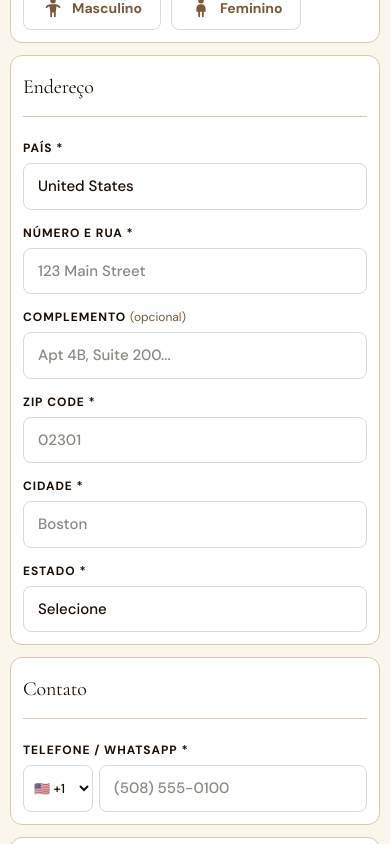
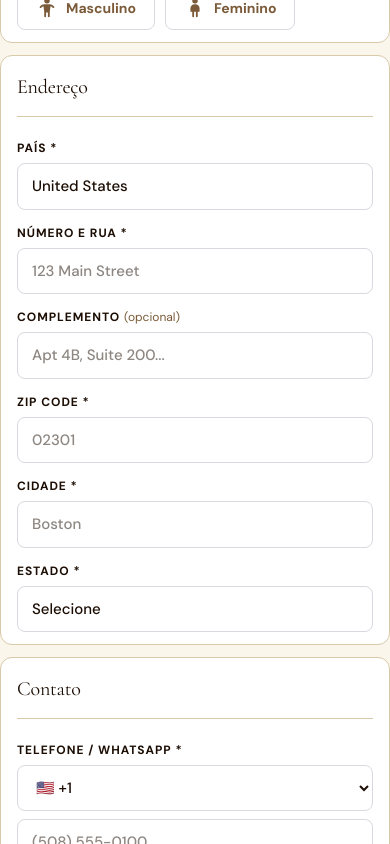
Before and after one commit to dariomigliaccio-new/conad2026, a Next.js app: page /inscricoes in a window 390 px wide. Shown: the part 900-1744 px from the top of the page. Built offline with nearby package versions, Linux system fonts and the light colour scheme.

Commit message:
fix: move phone code above number and reinforce mobile overflow prevention

```diff
--- a/src/app/globals.css
+++ b/src/app/globals.css
@@ -2712,17 +2712,19 @@ a {
 
   /* Força documento fixo */
   * {
-    max-width: 100%;
-    box-sizing: border-box;
+    max-width: 100vw !important;
+    box-sizing: border-box !important;
   }
 
   /* Form container ajustado para mobile */
   .inscWrap {
-    max-width: 100% !important;
+    max-width: 100vw !important;
     width: 100vw !important;
-    padding: clamp(12px, 3vw, 20px) clamp(10px, 2vw, 16px) 60px !important;
+    padding: 12px 16px 60px !important;
     box-sizing: border-box !important;
     overflow-x: hidden !important;
+    margin: 0 !important;
+    border: none !important;
   }
 
   main {
@@ -2756,34 +2758,33 @@ a {
     width: 100% !important;
   }
 
-  /* Phone input no mobile - SEPARADO */
+  /* Phone input no mobile - VERTICAL (código em cima) */
   .inscPhonePais {
-    max-width: 80px !important;
-    min-width: 70px !important;
-    flex: 0 0 70px !important;
+    width: 100% !important;
     box-sizing: border-box !important;
-    padding: 11px 6px !important;
-    font-size: 13px !important;
+    padding: 11px 14px !important;
+    font-size: 15px !important;
+    margin-bottom: 8px !important;
   }
   .inscPhoneRow {
-    display: grid !important;
-    grid-template-columns: 70px 1fr !important;
-    gap: 6px !important;
+    display: flex !important;
+    flex-direction: column !important;
+    gap: 0 !important;
     width: 100% !important;
-    min-width: 0 !important;
+    box-sizing: border-box !important;
   }
   .inscPhoneNum {
     width: 100% !important;
     box-sizing: border-box !important;
-    min-width: 0 !important;
-    overflow: hidden !important;
   }
 
   /* Sections ajustadas */
   .inscSection {
-    padding: 16px 12px 12px !important;
-    margin-bottom: 12px !important;
-    width: 100% !important;
+    width: 100vw !important;
+    max-width: 100vw !important;
+    padding: 16px 16px 12px !important;
+    margin: 0 0 12px calc(-16px) !important;
+    margin-right: calc(-16px) !important;
     box-sizing: border-box !important;
     overflow: hidden !important;
     overflow-x: hidden !important;
```
